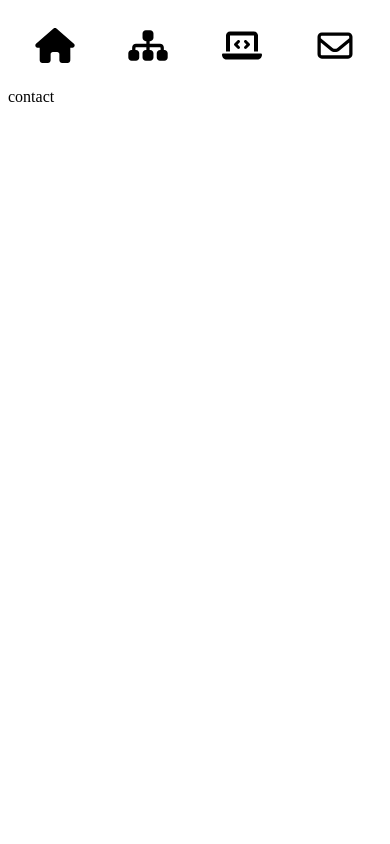
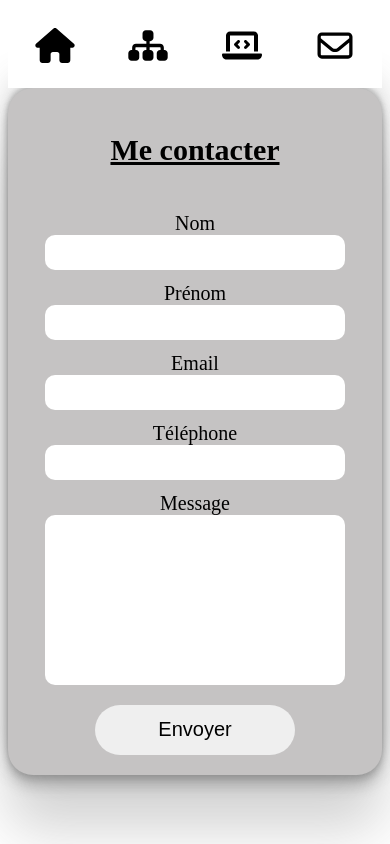
Before and after one commit to Squaad6z/portefolio, a Next.js app: page /contact in a window 390 px wide. Built offline with nearby package versions, Linux system fonts and the light colour scheme.

Commit message:
Ajout formulaire + css

```diff
--- a/app/components/Carousel/index.css
+++ b/app/components/Carousel/index.css
@@ -85,7 +85,7 @@ img {
     position: absolute;
     /* background: #0f4479; */
     border-radius: 25px;
-        box-shadow: rgba(0, 0, 0, 0.16) 0px 1px 4px, rgb(51, 51, 51) 0px 0px 0px 3px;
+    box-shadow: rgba(0, 0, 0, 0.16) 0px 1px 4px, rgb(51, 51, 51) 0px 0px 0px 3px;
 }
 .modal.active {
     opacity: 1;
@@ -113,7 +113,39 @@ img {
 .modal p {
     line-height: 1.4;
     margin-bottom: 5px;
+    color: black;
+    margin-left: 0;
 }
+
+.github{
+    width: 100%;
+    height: 50px;
+    border-radius: 25px;
+    display: flex;
+    justify-content: center;
+}
+
+
+@media screen and (min-width: 1024px) and (max-width: 1200px){
+    .carousel{
+        width: 60%;
+    }
+
+    .modal_container{
+        right: 100px;
+    }
+}
+
+@media screen and (min-width: 1200px) and (max-width: 1440px){
+    .carousel{
+        width: 70%;
+    }
+
+    .modal_container{
+        right: 170px;
+    }
+}
+
 
 @media screen and (min-width: 1024px) and (max-width: 1440px){
     .carousel_image{
@@ -121,7 +153,6 @@ img {
     }
 
     .modal_container{
-        right: 25px;
         width: 25%;
     }
 
@@ -141,8 +172,12 @@ img {
 
     .carousel{
         margin:30px 0px ;
-        width: auto;
+        width: 100%;
         margin-top: 100px;
+    }
+
+    .carousel_image{
+        width: 650px;
     }
 
     .nextButton{
@@ -155,41 +190,81 @@ img {
 
     .modal_info{
         top: 335px;
-        right: 5px;
+        right: 150px;
         z-index: -1;
+        display: none;
     }
 
     .modal_container{
         position: initial;
-        width: 90%;
+        width: 80%;
         margin-bottom: 80px;
         height: 55px;
     }
 
     .modal{
-        position: initial;
-        display: none;
+        display: block;
         padding: 20px;
+        opacity: 1;
+        top: 175px;
+        position: relative;
     }
 
-    .modal.active{
-        display: block;
+    .close_modal{
+        display: none;
     }
 
 }
 
-@media screen and (min-width: 320px) and (max-width: 768px){
+@media screen and (min-width: 300px) and (max-width: 767px){
+    main{
+        align-items: center;
+        width: 100%;
+    }
+
     .carousel{
-        width: 90%;
+        width: 100%;
+        height: 100%;
+        margin-bottom: 50px;
     }
 
     .slide{
         position: initial;
-        /* margin-left: 50px; */
+        width: 80%;
+    }
+
+    .modal_container{
+        width: 100%;
+        position: initial;
+        justify-content: center;
+        margin-bottom: 100px;
+    }
+
+    .modal{
+        display: block;
+        position: relative;
+        top: 280px;
+        width: 90%;
+        opacity: 1;
     }
 
     .carousel_image{
         width: 100%;
+    }
 
+    .modal_info{
+        display: none;
+    }
+
+    .nextButton{
+        position: initial;
+    }
+
+    .prevButton{
+        position: initial;
+    }
+
+        .close_modal{
+        display: none;
     }
 }
--- /dev/null
+++ b/app/components/Form/index.css
@@ -0,0 +1,100 @@
+body{
+      display: flex;
+}
+
+.form{
+    display: flex;
+    width: 100%;
+    justify-content: center;
+    height: 100%;
+    align-items: center;
+}
+
+.form_container{
+    width: 30%;
+    display: flex;
+    flex-direction: column;
+    align-items: center;
+    gap: 20px;
+    background-color: rgb(197, 195, 195);
+    border-radius: 25px ;
+    padding: 20px;
+    box-shadow: 0 54px 55px rgb(78 78 78 / 25%), 0 -12px 30px rgb(78 78 78 / 25%),
+    0 4px 6px rgb(78 78 78 / 25%), 0 12px 13px rgb(78 78 78 / 25%),
+    0 -3px 5px rgb(78 78 78 / 25%);}
+
+.firstname ,.lastname ,.email, .telephone, .message{
+    display: flex;
+    flex-direction: column;
+    width: 70%;
+
+}
+
+.firstname ,.lastname ,.email, .telephone{
+    height: 50px;
+}
+
+.message input{
+    height: 150px;
+}
+
+.submit{
+    width: 200px;
+    height: 50px;
+    border-radius: 25px;
+    /* background:linear-gradient(60deg, rgb(36, 123, 238) 0%, rgba(15, 68, 121) 100%); */
+    border: none;
+    font-size: 20px;
+    cursor: pointer;
+}
+
+label{
+    font-size: 20px;
+    display: flex;
+    justify-content:center ;
+}
+
+input{
+    height: 40px;
+    border: none;
+    border-radius: 10px;
+    padding: 10px;
+}
+
+h1{
+    font-size: 30px;
+    font-weight: 700;
+    text-decoration: underline;
+}
+
+@media screen and (min-width: 1024px) and (max-width: 1440px){
+    .form_container{
+        width: 60%;
+    }
+}
+
+@media screen and (min-width: 768px) and (max-width: 1023px){
+    .form_container{
+        width: 70%;
+    }
+}
+
+@media screen and (min-width: 300px) and (max-width: 767px){
+    .form_container{
+        width: 90%;
+    }
+}
+
+
+@media screen and (min-width: 300px) and (max-width: 1023px){
+    body{
+    flex-direction: column;
+    height: 100%;
+    }
+    .contact{
+    height: 100%;
+    }
+    .firstname ,.lastname ,.email, .telephone, .message{
+    width: 90%;
+    }
+}
--- /dev/null
+++ b/app/components/Form/index.js
@@ -0,0 +1,38 @@
+import React from 'react'
+import './index.css'
+
+const Form = () => {
+  return (
+    <main className='contact'>
+    <div className='form'>
+    <section className='form_container'>
+        <h1>Me contacter</h1>
+        <div className='firstname'>
+            <label>Nom</label>
+            <input id='firstname_input' type='text' name='firstname' required></input>
+        </div>
+        <div className='lastname'>
+            <label>Prénom</label>
+            <input id='lastname_input' type='text' name='lastname' required></input>
+        </div>
+        <div className='email'>
+            <label>Email</label>
+            <input id='email_input' type='email' name='email' required></input>
+        </div>
+        <div className='telephone'>
+            <label>Téléphone</label>
+            <input id='telephone_input' type='text' name='telephone'></input>
+        </div>
+        <div className='message'>
+            <label>Message</label>
+            <input id='message_block' rows="6" name='message'></input>
+        </div>
+        <button className='submit' type='submit'>Envoyer</button>
+    </section>
+    </div>
+    </main>
+
+  )
+}
+
+export default Form
--- a/app/contact/page.js
+++ b/app/contact/page.js
@@ -1,10 +1,12 @@
 import React from 'react'
 import Header from '../components/Header'
+import Form from '../components/Form'
 const contact = () => {
   return (
     <>
     <Header />
-    <div>contact</div></>
+    <Form />
+    </>
   )
 }
 
```
Also changed, not shown: app/components/Carousel/index.js (+10 -3 lines), app/components/HardSkills/index.css (+4 -6 lines), public/images/github.svg (added).
